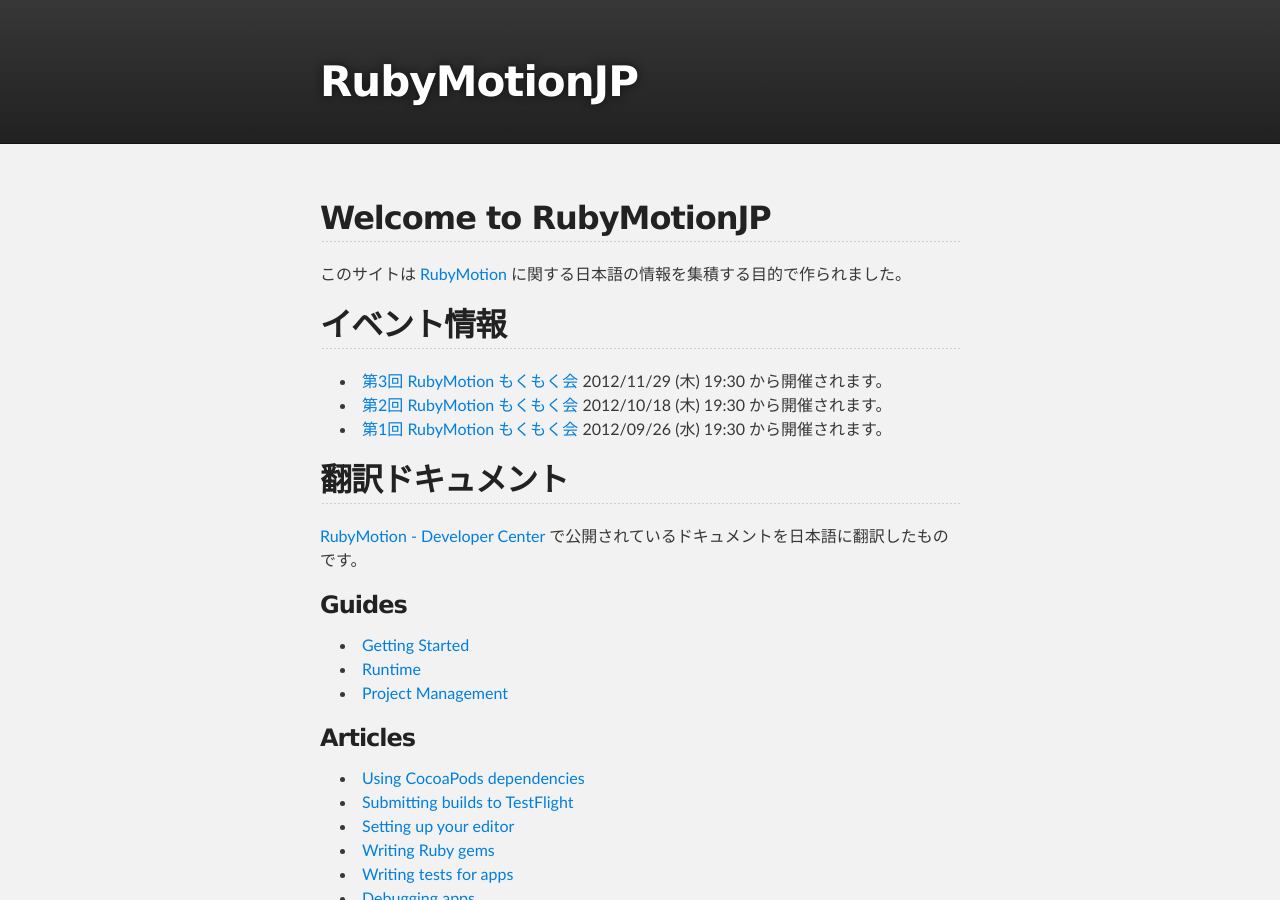
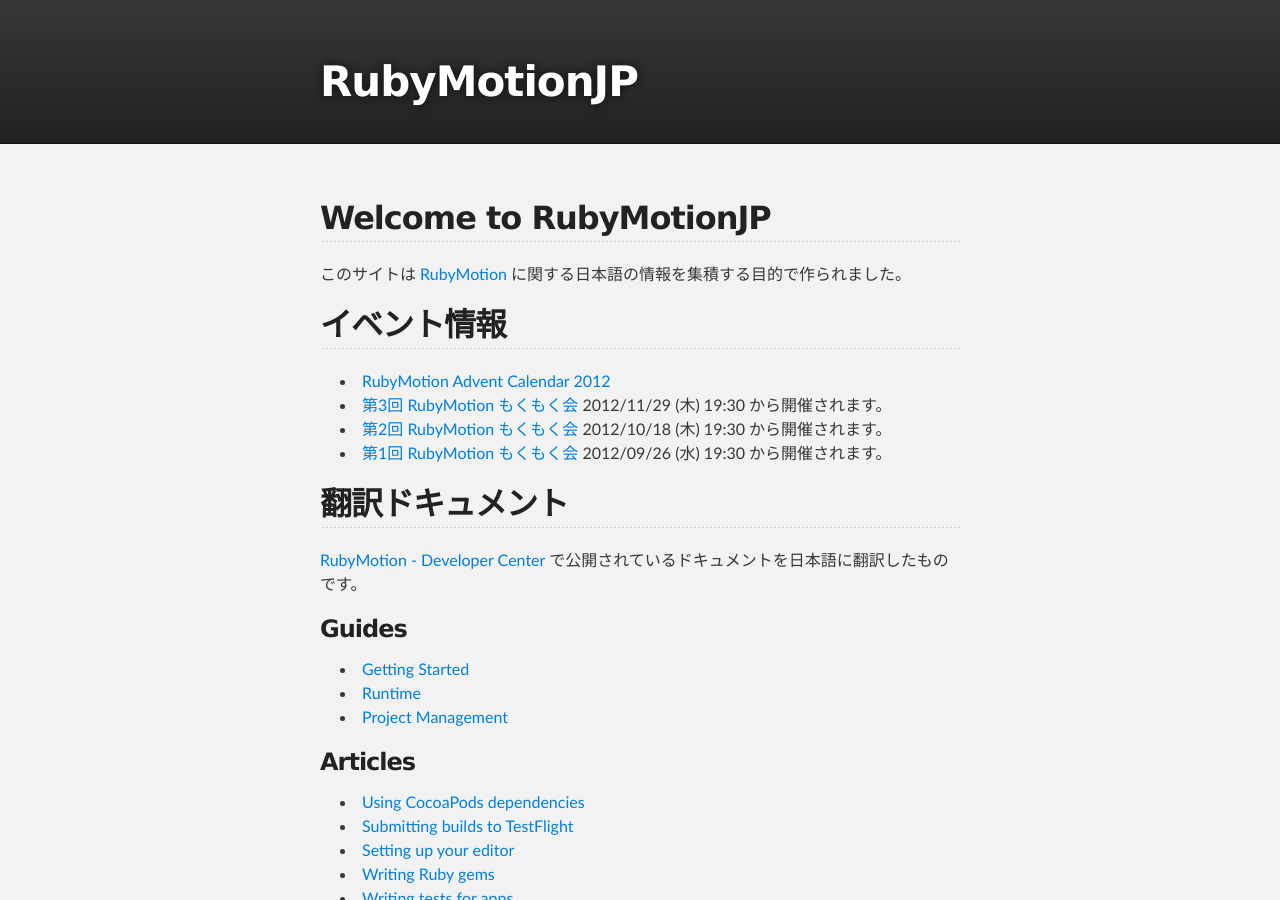
Before and after one commit to RubyMotionJP/rubymotionjp.github.com, a Jekyll site: the page built from index.md, in a window 1280 px wide and 900 px high. Built offline with Jekyll 4.4.1, drawn with Linux system fonts in a browser that asks for light colours.

Commit message:
add the information about 'RubyMotion Advent Calendar 2012'

```diff
--- a/index.md
+++ b/index.md
@@ -8,6 +8,7 @@
 このサイトは [RubyMotion](http://www.rubymotion.com/) に関する日本語の情報を集積する目的で作られました。
 
 ## イベント情報
+- [RubyMotion Advent Calendar 2012](http://www.adventar.org/calendars/18)
 - [第3回 RubyMotion もくもく会](http://connpass.com/event/1364/)
 2012/11/29 (木) 19:30 から開催されます。
 - [第2回 RubyMotion もくもく会](http://connpass.com/event/1201/)
```
